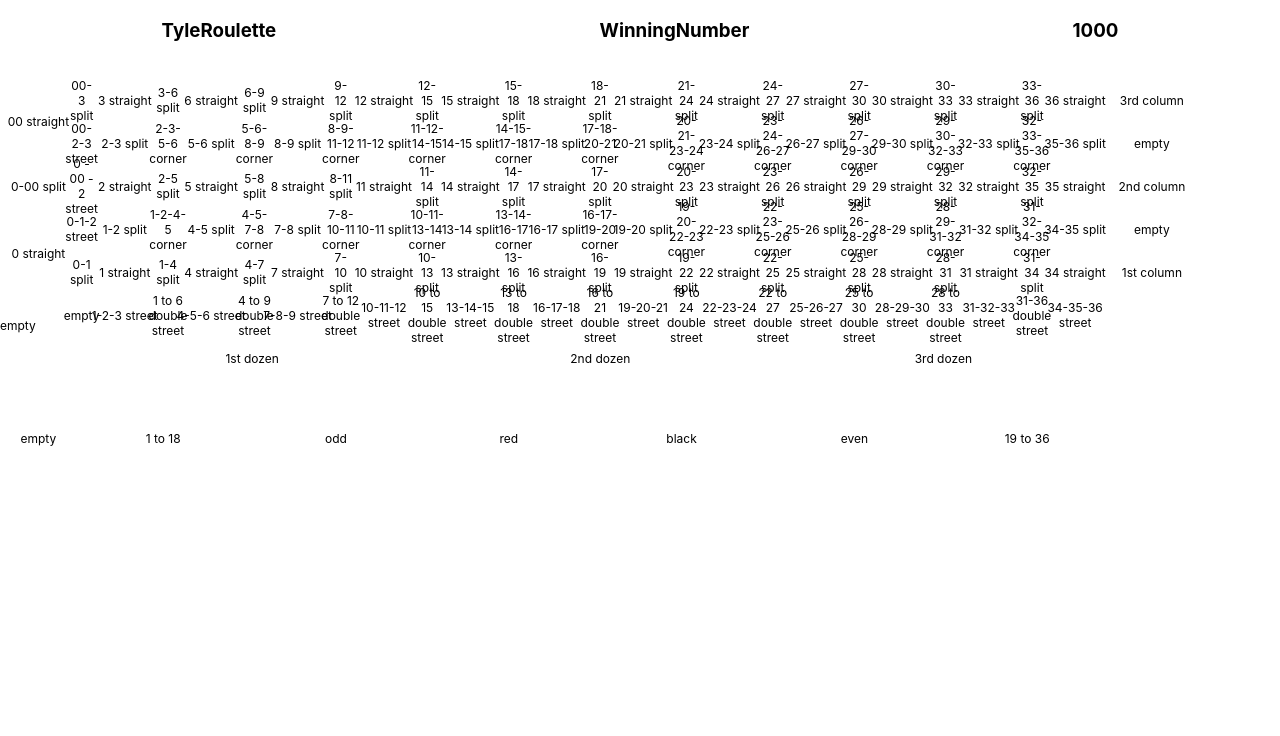
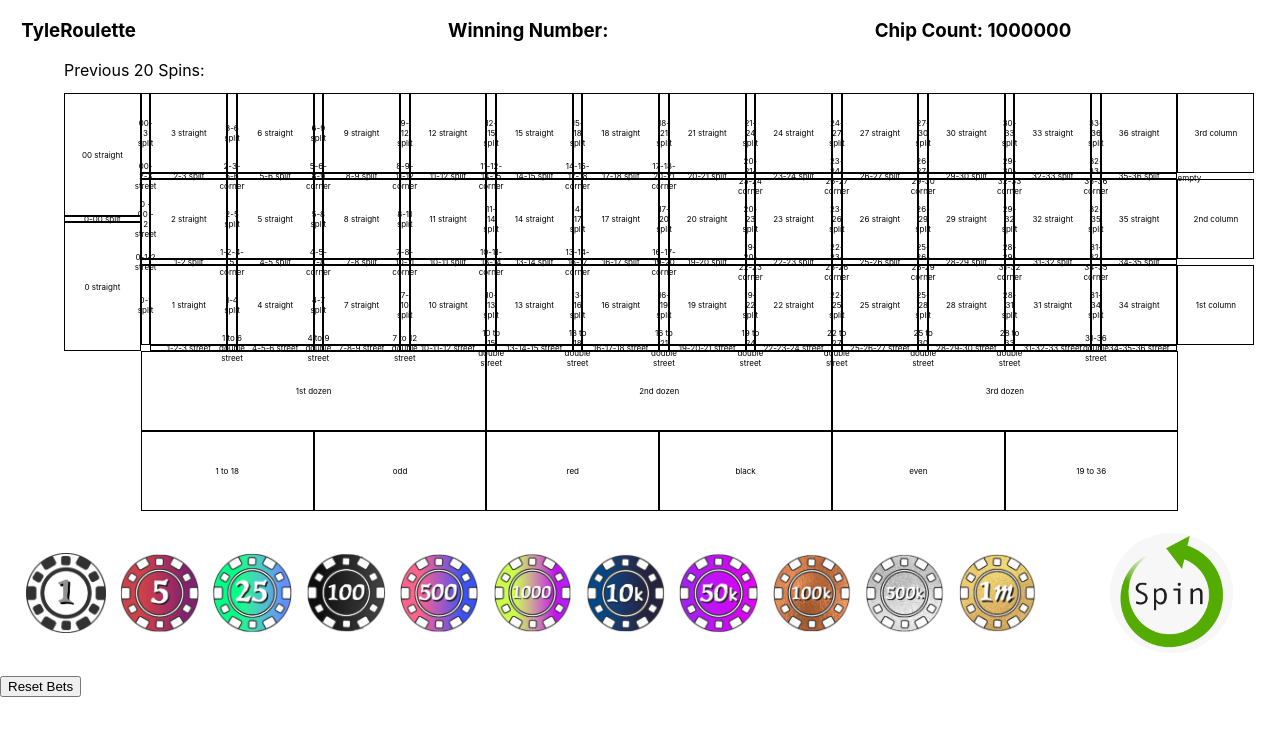
Before and after one commit to tfunk2/tyleRoulette, a React (Create React App) app: page / in a window 1280 px wide. Shown: the top 736 px of the page. Built offline with nearby package versions, Linux system fonts and the light colour scheme.

Commit message:
added chip images to BettingOptions

```diff
--- a/src/App.css
+++ b/src/App.css
@@ -10,12 +10,18 @@
 
 .wheel-history {
   display: flex;
+  margin-left: 5vw;
+  margin-bottom: 1vw;
 }
 
 .history-num {
-  margin: 5px;
+  margin: 0px 5px;
 }
 
 .header-h3 {
 
 }
+
+.header-div {
+  width: 30vw;
+}
--- a/src/App.js
+++ b/src/App.js
@@ -1,9 +1,10 @@
 import React, { useState, useEffect} from 'react';
 import './App.css';
 import Layout from './components/Layout.js'
+import BettingOptions from './components/BettingOptions.js'
 
 function App() {
-  const [chipCount, useChipCount] = useState(1000);
+  const [chipCount, useChipCount] = useState(1000000);
   const [currentBetValue, setCurrentBetValue] = useState(null);
   const [totalAmountWon, setTotalAmountWon] = useState(0);
   const [winningNumber, setWinningNumber] = useState(null);
@@ -33,6 +34,7 @@ function App() {
   const [redBlack, setRedBlack] = useState(null);
   const [oddEven, setOddEven] = useState(null);
   const [highLow, setHighLow] = useState(null);
+  const [isSpinComplete, setIsSpinComplete] = useState(false);
 
   const wheelNumbers = [
     "0", "1", "2", "3", "4", "5", "6", "7", "8",
@@ -56,7 +58,40 @@ function App() {
       currentTwenty.pop();
       setPreviousTwenty(currentTwenty);
     };
+
+    setIsSpinComplete(true)
   };
+
+  const resetLayout = () => {
+    setCurrentBetValue(null);
+    setTotalAmountWon(0);
+    setStraightUps([
+    0, 0, 0, 0, 0, 0, 0, 0, 0, 0, 0, 0, 0, 0, 0,
+    0, 0, 0, 0, 0, 0, 0, 0, 0, 0, 0, 0, 0, 0, 0,
+    0, 0, 0, 0, 0, 0, 0, 0
+  ]);
+  setSplits([
+    0, 0, 0, 0, 0, 0, 0, 0, 0, 0, 0, 0,
+    0, 0, 0, 0, 0, 0, 0, 0, 0, 0, 0, 0,
+    0, 0, 0, 0, 0, 0, 0, 0, 0, 0, 0, 0,
+    0, 0, 0, 0, 0, 0, 0, 0, 0, 0, 0, 0,
+    0, 0, 0, 0, 0, 0, 0, 0, 0, 0, 0, 0
+  ]);
+  setStreets([
+    0, 0, 0, 0, 0, 0, 0, 0, 0, 0, 0
+  ]);
+  setCorners([
+    0, 0, 0, 0, 0, 0, 0, 0, 0, 0, 0,
+    0, 0, 0, 0, 0, 0, 0, 0, 0, 0, 0
+  ]);
+  setBasket(0);
+  setColumns(0, 0, 0);
+  setDozens(0, 0, 0);
+  setRedBlack(null);
+  setOddEven(null);
+  setHighLow(null);
+  setIsSpinComplete(false)
+  }
 
   const wheelHistory = previousTwenty.map(winningNum => {
     return <p className="history-num">{winningNum}</p>
@@ -64,15 +99,28 @@ function App() {
 
   return (
     <div className="app">
-      <header className="app-header" onClick={spinTheWheel}>
-        <h3 className="header-h3">TyleRoulette</h3>
-        <h3 className="header-h3">WinningNumber{winningNumber}</h3>
-        <h3 className="header-h3">{chipCount}</h3>
+      <header className="app-header">
+        <div className="header-div">
+          <h3 className="header-h3">TyleRoulette</h3>
+        </div>
+        <div className="header-div">
+          <h3 className="header-h3">Winning Number: {winningNumber}</h3>
+        </div>
+        <div className="header-div">
+          <h3 className="header-h3">Chip Count: {chipCount}</h3>
+        </div>
       </header>
       <div className="wheel-history">
-        {wheelHistory}
+        Previous 20 Spins: {wheelHistory}
       </div>
       <Layout />
+      <BettingOptions chipCount={chipCount}
+        currentBetValue={currentBetValue}
+        setCurrentBetValue={setCurrentBetValue}
+        spinTheWheel={spinTheWheel}
+        isSpinComplete={isSpinComplete}
+      />
+      <button onClick={resetLayout} className="reset-button">Reset Bets</button>
     </div>
   );
 };
--- /dev/null
+++ b/src/components/BettingOptions.js
@@ -0,0 +1,44 @@
+import React from 'react';
+import '../stylesheets/BettingOptions.css'
+import One from '../images/1-chip.png'
+import Five from '../images/5-chip.png'
+import TwentyFive from '../images/25-chip.png'
+import OneHundred from '../images/100-chip.png'
+import FiveHundred from '../images/500-chip.png'
+import OneThousand from '../images/1000-chip.png'
+import TenThousand from '../images/10k-chip.png'
+import FiftyThousand from '../images/50k-chip.png'
+import OneHundredK from '../images/100k-chip.png'
+import FiveHundredK from '../images/500k-chip.png'
+import OneMillion from '../images/1m-chip.png'
+import SpinCircle from '../images/spin-circle.png'
+
+export default function BettingOptions(props) {
+
+    const handleChipClick = (value) => {
+        if(props.isSpinComplete) {
+            props.setCurrentBetValue(value)
+        }
+    }
+
+    return(
+        <div className="betting-options-div">
+            <div className="chip-options-div">
+                {props.chipCount >= 1 ? <img alt="1 chip" onClick={() => handleChipClick(1)} className={props.currentBetValue === 1 ? "active-chip" : "chip-img"} src={One}></img> : <></>}
+                {props.chipCount >= 5 ? <img alt="5 chip" onClick={() => handleChipClick(5)} className={props.currentBetValue === 5 ? "active-chip" : "chip-img"} src={Five}></img> : <></>}
+                {props.chipCount >= 25 ? <img alt="25 chip" onClick={() => handleChipClick(25)} className={props.currentBetValue === 25 ? "active-chip" : "chip-img"} src={TwentyFive}></img> : <></>}
+                {props.chipCount >= 100 ? <img alt="100 chip" onClick={() => handleChipClick(100)} className={props.currentBetValue === 100 ? "active-chip" : "chip-img"} src={OneHundred}></img> : <></>}
+                {props.chipCount >= 500 ? <img alt="500 chip" onClick={() => handleChipClick(500)} className={props.currentBetValue === 500 ? "active-chip" : "chip-img"} src={FiveHundred}></img> : <></>}
+                {props.chipCount >= 1000 ? <img alt="1000 chip" onClick={() => handleChipClick(1000)} className={props.currentBetValue === 1000 ? "active-chip" : "chip-img"} src={OneThousand}></img> : <></>}
+                {props.chipCount >= 10000 ? <img alt="10k chip" onClick={() => handleChipClick(10000)} className={props.currentBetValue === 10000 ? "active-chip" : "chip-img"} src={TenThousand}></img> : <></>}
+                {props.chipCount >= 50000 ? <img alt="50k chip" onClick={() => handleChipClick(50000)} className={props.currentBetValue === 50000 ? "active-chip" : "chip-img"} src={FiftyThousand}></img> : <></>}
+                {props.chipCount >= 100000 ? <img alt="100k chip" onClick={() => handleChipClick(100000)} className={props.currentBetValue === 100000 ? "active-chip" : "chip-img"} src={OneHundredK}></img> : <></>}
+                {props.chipCount >= 500000 ? <img alt="500k chip" onClick={() => handleChipClick(500000)} className={props.currentBetValue === 500000 ? "active-chip" : "chip-img"} src={FiveHundredK}></img> : <></>}
+                {props.chipCount >= 1000000 ? <img alt="1 million chip" onClick={() => handleChipClick(1000000)} className={props.currentBetValue === 1000000 ? "active-chip" : "chip-img"} src={OneMillion}></img> : <></>}
+            </div>
+            <div className="spin-circle-div">
+                <img alt="spin circle" onClick={props.spinTheWheel} className="spin-circle" src={SpinCircle}></img>
+            </div>
+        </div>
+    )
+}
--- a/src/components/Layout.js
+++ b/src/components/Layout.js
@@ -60,7 +60,7 @@ export default function Layout(props) {
                     <div className="bet-box">32-33 split</div>
                     <div className="bet-box">32-33-35-36 corner</div>
                     <div className="bet-box">35-36 split</div>
-                    <div className="bet-box">empty</div>
+                    <div className="empty">empty</div>
 
                     <div className="bet-box">0 - 00 - 2 street</div>
                     <div className="bet-box">2 straight</div>
@@ -111,7 +111,7 @@ export default function Layout(props) {
                     <div className="bet-box">31-32 split</div>
                     <div className="bet-box">31-32-34-35 corner</div>
                     <div className="bet-box">34-35 split</div>
-                    <div className="bet-box">empty</div>
+                    <div className="empty"></div>
 
                     <div className="bet-box">0-1 split</div>
                     <div className="bet-box">1 straight</div>
@@ -138,7 +138,7 @@ export default function Layout(props) {
                     <div className="bet-box">31-34 split</div>
                     <div className="bet-box">34 straight</div>
                     <div className="bet-box">1st column</div>
-                    <div className="bet-box">empty</div>
+                    <div className="empty"></div>
                     <div className="bet-box">1-2-3 street</div>
                     <div className="bet-box">1 to 6 double street</div>
                     <div className="bet-box">4-5-6 street</div>
@@ -162,17 +162,16 @@ export default function Layout(props) {
                     <div className="bet-box">31-32-33 street</div>
                     <div className="bet-box">31-36 double street</div>
                     <div className="bet-box">34-35-36 street</div>
-                    {/* <div className="bet-box">empty</div> */}
                 </section>
             </div>
             <section className="dozens">
-                <div className="betbox">empty</div>
+                <div className="empty"></div>
                 <div className="bet-box">1st dozen</div>
                 <div className="bet-box">2nd dozen</div>
                 <div className="bet-box">3rd dozen</div>
             </section>
             <section className="even-money-bets">
-                <div className="bet-box">empty</div>
+                <div className="empty"></div>
                 <div className="bet-box">1 to 18</div>
                 <div className="bet-box">odd</div>
                 <div className="bet-box">red</div>
--- /dev/null
+++ b/src/stylesheets/BettingOptions.css
@@ -0,0 +1,51 @@
+.betting-options-div {
+    display: flex;
+    justify-content: space-around;
+    align-items: center;
+    padding-top: 10px;
+    padding-bottom: 10px;
+}
+
+.chip-options-div {
+    display: flex;
+    justify-content: space-around;
+    align-items: center;
+    width: 80vw;
+}
+
+.chip-img {
+    height: 10vh;
+    cursor: pointer;
+}
+
+.chip-img:hover {
+    background-color: greenyellow;
+    border-radius: 60px;
+}
+
+.active-chip {
+    border: greenyellow 3px solid;
+    cursor: pointer;
+}
+
+.spin-circle {
+    height: 15vh;
+    cursor: pointer;
+    /* margin-top: 10px;
+    margin-bottom: 10px; */
+    /* padding-top: 10px;
+    padding-bottom: 10px; */
+}
+
+.spin-circle:hover {
+    border: 4px greenyellow solid;
+    border-radius: 60pt;
+}
+
+.spin-circle-div {
+    height: 18vh;
+    width: 14vw;
+    display: flex;
+    justify-content: center;
+    align-items: center;
+}
--- a/src/stylesheets/Layout.css
+++ b/src/stylesheets/Layout.css
@@ -1,6 +1,7 @@
 .layout-div {
-    font-size: 12px;
+    font-size: 8px;
     /* width: 1200px; */
+    padding-left: 5vw;
 }
 
 .zeroes {
@@ -17,7 +18,7 @@
 
 .dozens {
     display: grid;
-    grid-template-columns: 6vw 27.4vw 27vw 26.6vw;
+    grid-template-columns: 6vw 27vw 27vw 27vw;
     grid-template-rows: 10vh;
 }
 
@@ -32,6 +33,7 @@
     justify-content: center;
     align-items: center;
     text-align: center;
+    border: 1px black solid;
 }
 
 .bet-box:hover {
```
Also changed, not shown: src/images/1-chip.png, src/images/spin-circle.png (added).
